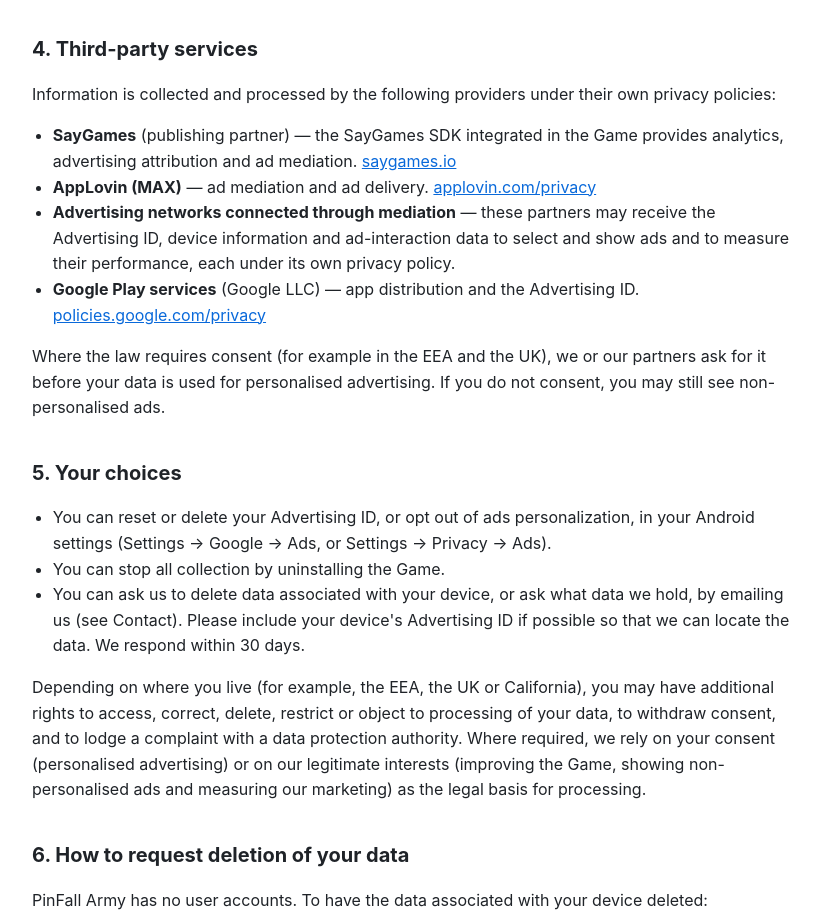
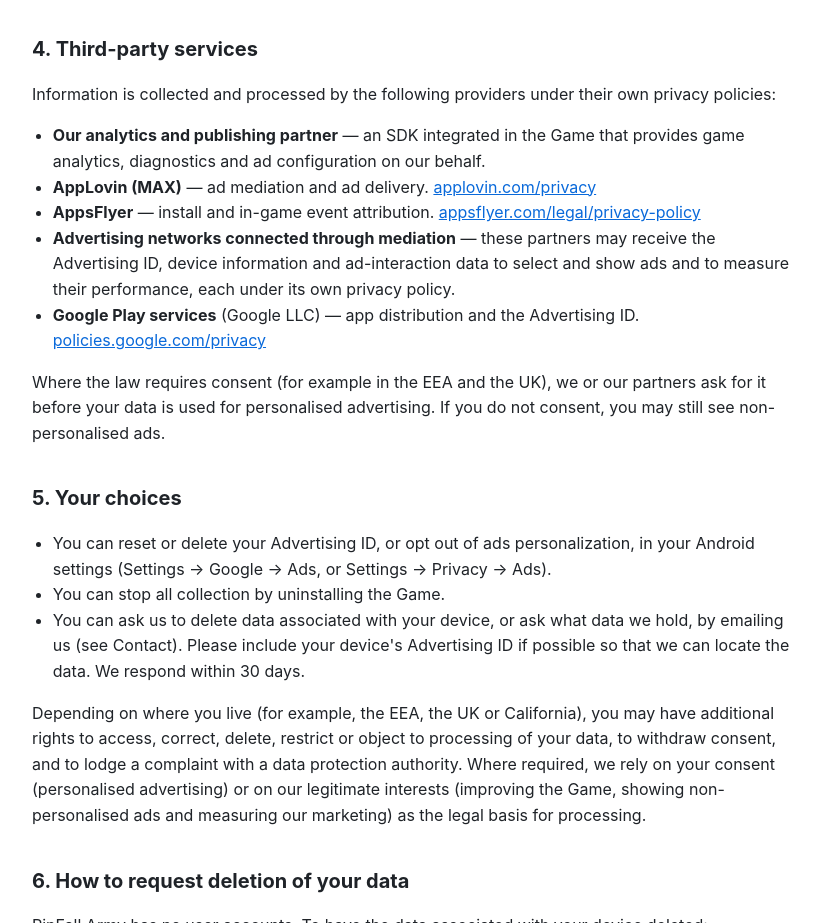
Before and after one commit to Dossne/pinfall-army-privacy, a plain HTML site: page index.html in a window 1280 px wide. Shown: the part 1066-1989 px from the top of the page, without its empty margins (228-1048 px from the left). Drawn offline with Linux system fonts and the light colour scheme.

Commit message:
Add files via upload

```diff
--- a/index.html
+++ b/index.html
@@ -45,8 +45,9 @@
 <h2>4. Third-party services</h2>
 <p>Information is collected and processed by the following providers under their own privacy policies:</p>
 <ul>
-  <li><strong>SayGames</strong> (publishing partner) — the SayGames SDK integrated in the Game provides analytics, advertising attribution and ad mediation. <a href="https://saygames.io/">saygames.io</a></li>
+  <li><strong>Our analytics and publishing partner</strong> — an SDK integrated in the Game that provides game analytics, diagnostics and ad configuration on our behalf.</li>
   <li><strong>AppLovin (MAX)</strong> — ad mediation and ad delivery. <a href="https://www.applovin.com/privacy/">applovin.com/privacy</a></li>
+  <li><strong>AppsFlyer</strong> — install and in-game event attribution. <a href="https://www.appsflyer.com/legal/privacy-policy/">appsflyer.com/legal/privacy-policy</a></li>
   <li><strong>Advertising networks connected through mediation</strong> — these partners may receive the Advertising ID, device information and ad-interaction data to select and show ads and to measure their performance, each under its own privacy policy.</li>
   <li><strong>Google Play services</strong> (Google LLC) — app distribution and the Advertising ID. <a href="https://policies.google.com/privacy">policies.google.com/privacy</a></li>
 </ul>
```
